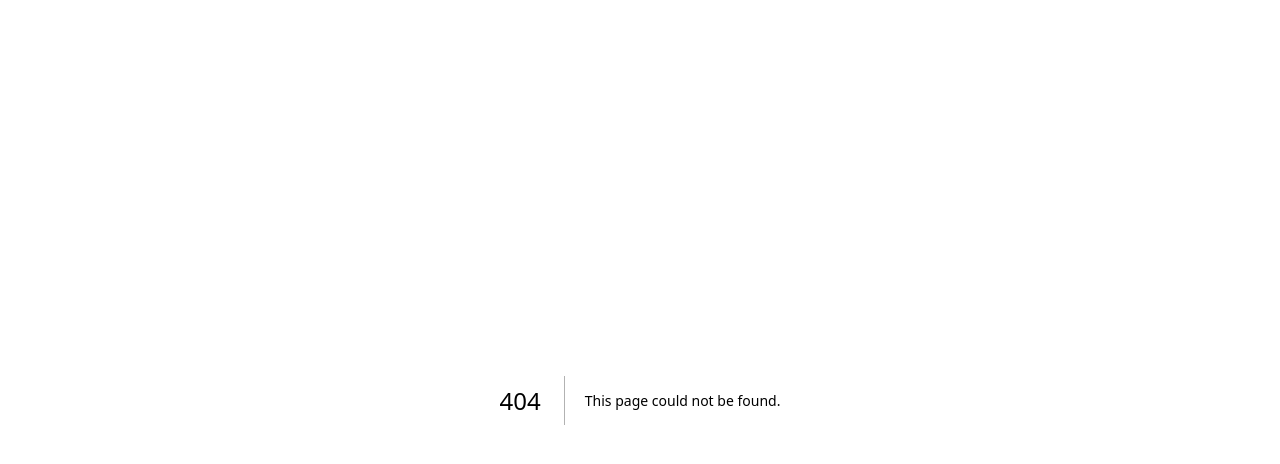
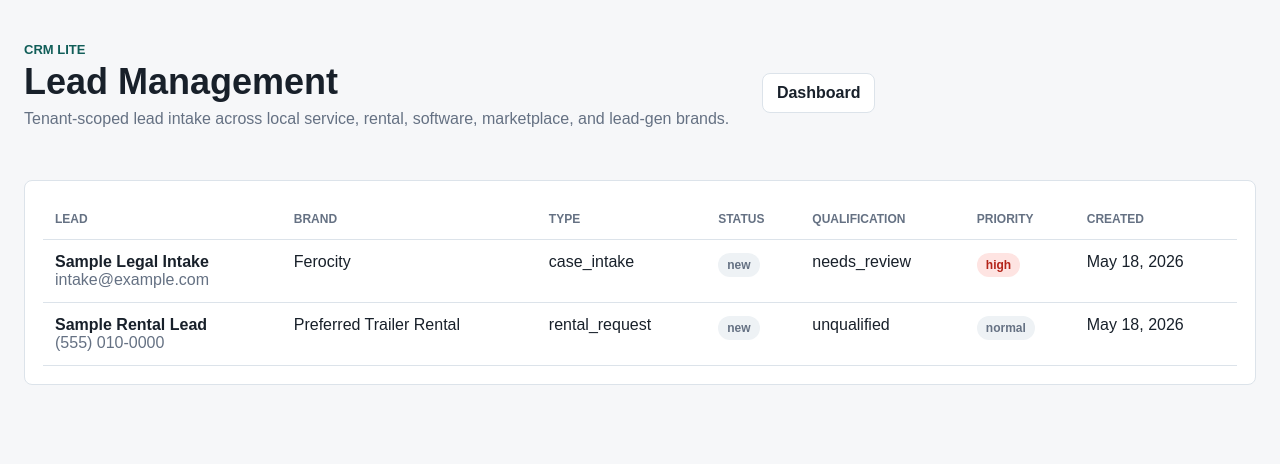
Before and after one commit to cburton12345/hubi-ai-business-operator, a Next.js app: page /app/leads in a window 1280 px wide. Before the commit this address had no page. Shown: the top 464 px of the page. Built offline with nearby package versions, Linux system fonts and the light colour scheme; no server answers.

Commit message:
Add CRM-lite lead dashboard

```diff
--- /dev/null
+++ b/src/app/app/leads/page.tsx
@@ -0,0 +1,61 @@
+import Link from "next/link";
+import { getLeadDashboardRows } from "@/lib/leads/get-lead-dashboard";
+
+export default async function LeadsPage() {
+  const leads = await getLeadDashboardRows();
+
+  return (
+    <main className="page-shell">
+      <section className="workspace">
+        <div className="topbar">
+          <div>
+            <p className="eyebrow">CRM Lite</p>
+            <h1>Lead Management</h1>
+            <p className="muted">Tenant-scoped lead intake across local service, rental, software, marketplace, and lead-gen brands.</p>
+          </div>
+          <Link className="button secondary-button" href="/app">
+            Dashboard
+          </Link>
+        </div>
+
+        <section className="panel span-12">
+          <div className="table-wrap">
+            <table>
+              <thead>
+                <tr>
+                  <th>Lead</th>
+                  <th>Brand</th>
+                  <th>Type</th>
+                  <th>Status</th>
+                  <th>Qualification</th>
+                  <th>Priority</th>
+                  <th>Created</th>
+                </tr>
+              </thead>
+              <tbody>
+                {leads.map((lead) => (
+                  <tr key={lead.id}>
+                    <td>
+                      <strong>{lead.name}</strong>
+                      <span className="muted">{lead.email || lead.phone || "No contact info"}</span>
+                    </td>
+                    <td>{lead.brandName}</td>
+                    <td>{lead.leadType}</td>
+                    <td>
+                      <span className="pill">{lead.status}</span>
+                    </td>
+                    <td>{lead.qualificationStatus}</td>
+                    <td>
+                      <span className={`pill ${lead.priority === "high" ? "high" : ""}`}>{lead.priority}</span>
+                    </td>
+                    <td>{new Intl.DateTimeFormat("en", { dateStyle: "medium" }).format(new Date(lead.createdAt))}</td>
+                  </tr>
+                ))}
+              </tbody>
+            </table>
+          </div>
+        </section>
+      </section>
+    </main>
+  );
+}
--- a/src/app/app/page.tsx
+++ b/src/app/app/page.tsx
@@ -16,6 +16,9 @@ export default async function AppDashboardPage() {
           </div>
           <Link className="button secondary-button" href="/app/tenant/internal-portfolio">
             View Tenant
+          </Link>
+          <Link className="button" href="/app/leads">
+            Leads
           </Link>
         </div>
 
--- a/src/app/globals.css
+++ b/src/app/globals.css
@@ -197,6 +197,35 @@ h3 {
   border: 1px solid var(--line);
 }
 
+.table-wrap {
+  overflow-x: auto;
+}
+
+table {
+  width: 100%;
+  border-collapse: collapse;
+  min-width: 860px;
+}
+
+th,
+td {
+  padding: 13px 12px;
+  border-bottom: 1px solid var(--line);
+  text-align: left;
+  vertical-align: top;
+}
+
+th {
+  color: var(--muted);
+  font-size: 12px;
+  text-transform: uppercase;
+}
+
+td strong,
+td span {
+  display: block;
+}
+
 @media (max-width: 860px) {
   .page-shell {
     padding: 16px;
--- /dev/null
+++ b/src/lib/leads/get-lead-dashboard.ts
@@ -0,0 +1,110 @@
+import { createSupabaseAdminClient } from "@/lib/supabase/admin";
+
+export type LeadDashboardRow = {
+  id: string;
+  brandName: string;
+  leadType: string;
+  status: string;
+  qualificationStatus: string;
+  priority: string;
+  name: string;
+  email: string;
+  phone: string;
+  createdAt: string;
+};
+
+type LeadRow = {
+  id: string;
+  lead_type: string;
+  status: string;
+  qualification_status: string;
+  priority: string;
+  name: string | null;
+  email: string | null;
+  phone: string | null;
+  created_at: string;
+  brands:
+    | {
+        name: string;
+      }
+    | {
+        name: string;
+      }[]
+    | null;
+};
+
+const demoLeads: LeadDashboardRow[] = [
+  {
+    id: "demo-ferocity-intake",
+    brandName: "Ferocity",
+    leadType: "case_intake",
+    status: "new",
+    qualificationStatus: "needs_review",
+    priority: "high",
+    name: "Sample Legal Intake",
+    email: "intake@example.com",
+    phone: "",
+    createdAt: new Date().toISOString()
+  },
+  {
+    id: "demo-trailer-quote",
+    brandName: "Preferred Trailer Rental",
+    leadType: "rental_request",
+    status: "new",
+    qualificationStatus: "unqualified",
+    priority: "normal",
+    name: "Sample Rental Lead",
+    email: "",
+    phone: "(555) 010-0000",
+    createdAt: new Date().toISOString()
+  }
+];
+
+export async function getLeadDashboardRows() {
+  const supabase = createSupabaseAdminClient();
+
+  if (!supabase) {
+    return demoLeads;
+  }
+
+  const { data, error } = await supabase
+    .from("leads")
+    .select(
+      `
+      id,
+      lead_type,
+      status,
+      qualification_status,
+      priority,
+      name,
+      email,
+      phone,
+      created_at,
+      brands:brand_id(name)
+    `
+    )
+    .eq("tenant_id", "11111111-1111-4111-8111-111111111111")
+    .order("created_at", { ascending: false })
+    .limit(100);
+
+  if (error || !data) {
+    return [];
+  }
+
+  return (data as LeadRow[]).map((lead) => {
+    const brand = Array.isArray(lead.brands) ? lead.brands[0] : lead.brands;
+
+    return {
+      id: lead.id,
+      brandName: brand?.name ?? "Unknown brand",
+      leadType: lead.lead_type,
+      status: lead.status,
+      qualificationStatus: lead.qualification_status,
+      priority: lead.priority,
+      name: lead.name ?? "Unknown",
+      email: lead.email ?? "",
+      phone: lead.phone ?? "",
+      createdAt: lead.created_at
+    };
+  });
+}
```
Also changed, not shown: 1 other file (tests, documents, lock files or other folders).
